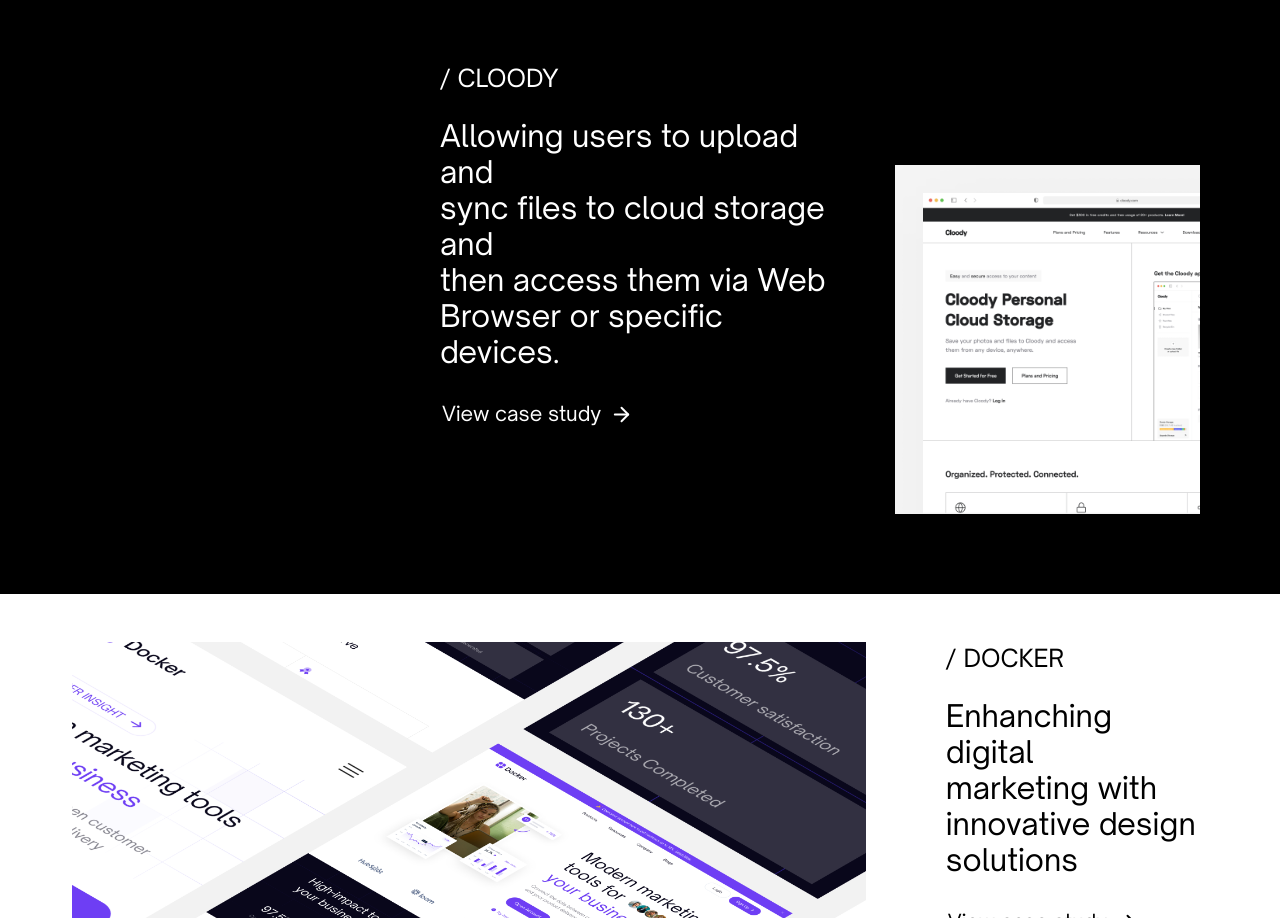
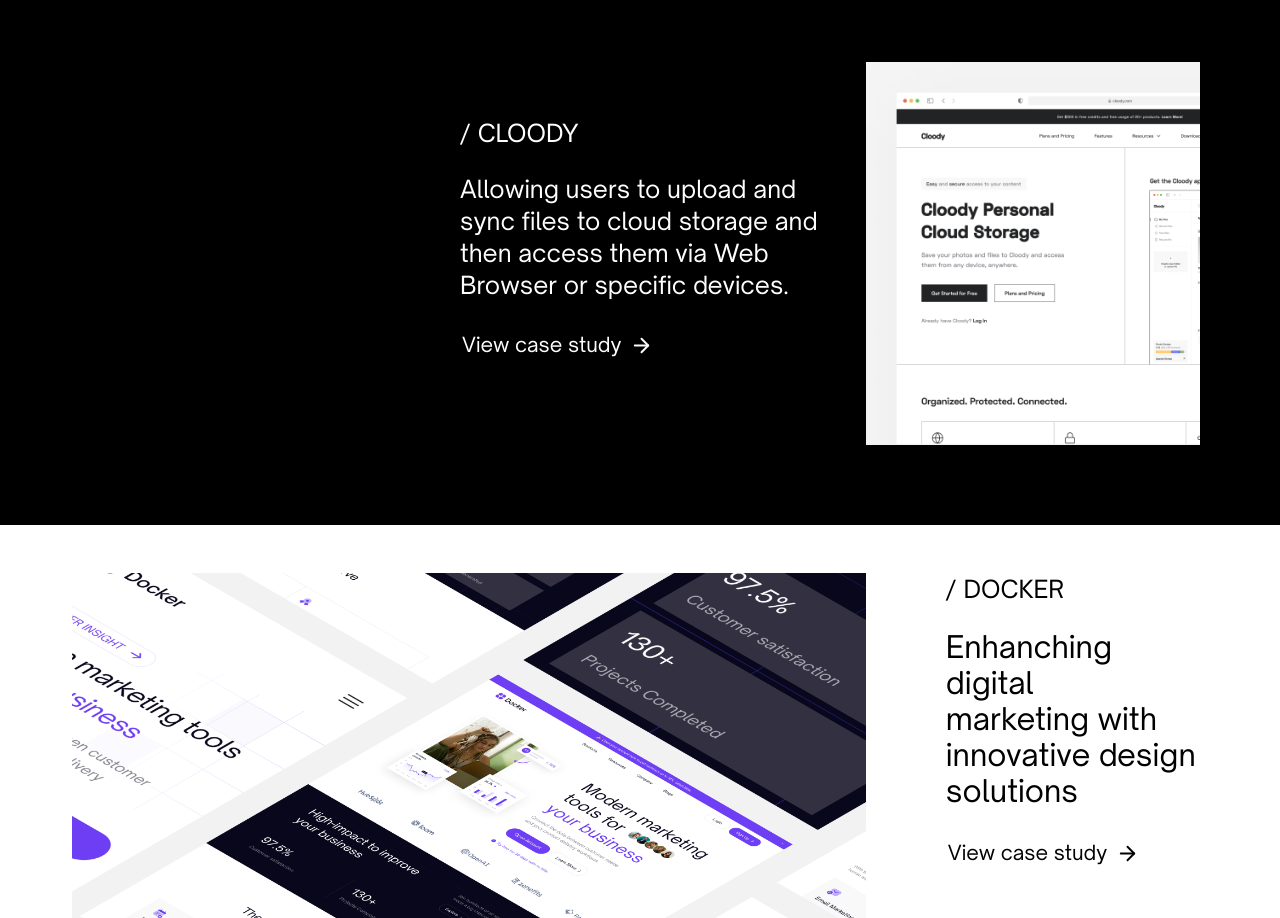
Before and after one commit to JihadZaidan/nexa-complete-verse, a Next.js app: page /works in a window 1280 px wide. Shown: the part 1424-2342 px from the top of the page. Built offline with nearby package versions, Linux system fonts and the light colour scheme.

Commit message:
ref(layout): set margin and width

```diff
--- a/src/components/works/centerwork.tsx
+++ b/src/components/works/centerwork.tsx
@@ -50,7 +50,7 @@ export default function CenterWork() {
                 <div className="w-full lg:justify-end lg:items-end flex lg:flex-row md:flex-row flex-col gap-12 lg:pl-90">
                     <div ref={secobeRef} className="justify-left items-left flex flex-col gap-6 bg-transparent lg:pb-20">
                         <h5 className="text-2xl font-normal text-left text-white">/ CLOODY</h5>
-                        <h4 className="lg:text-3xl text-xl font-normal text-left text-white">
+                        <h4 className="lg:text-2xl text-xl font-normal text-left text-white">
                             Allowing users to upload and <br/>
                             sync files to cloud storage and <br/>
                             then access them via Web <br/>
```
